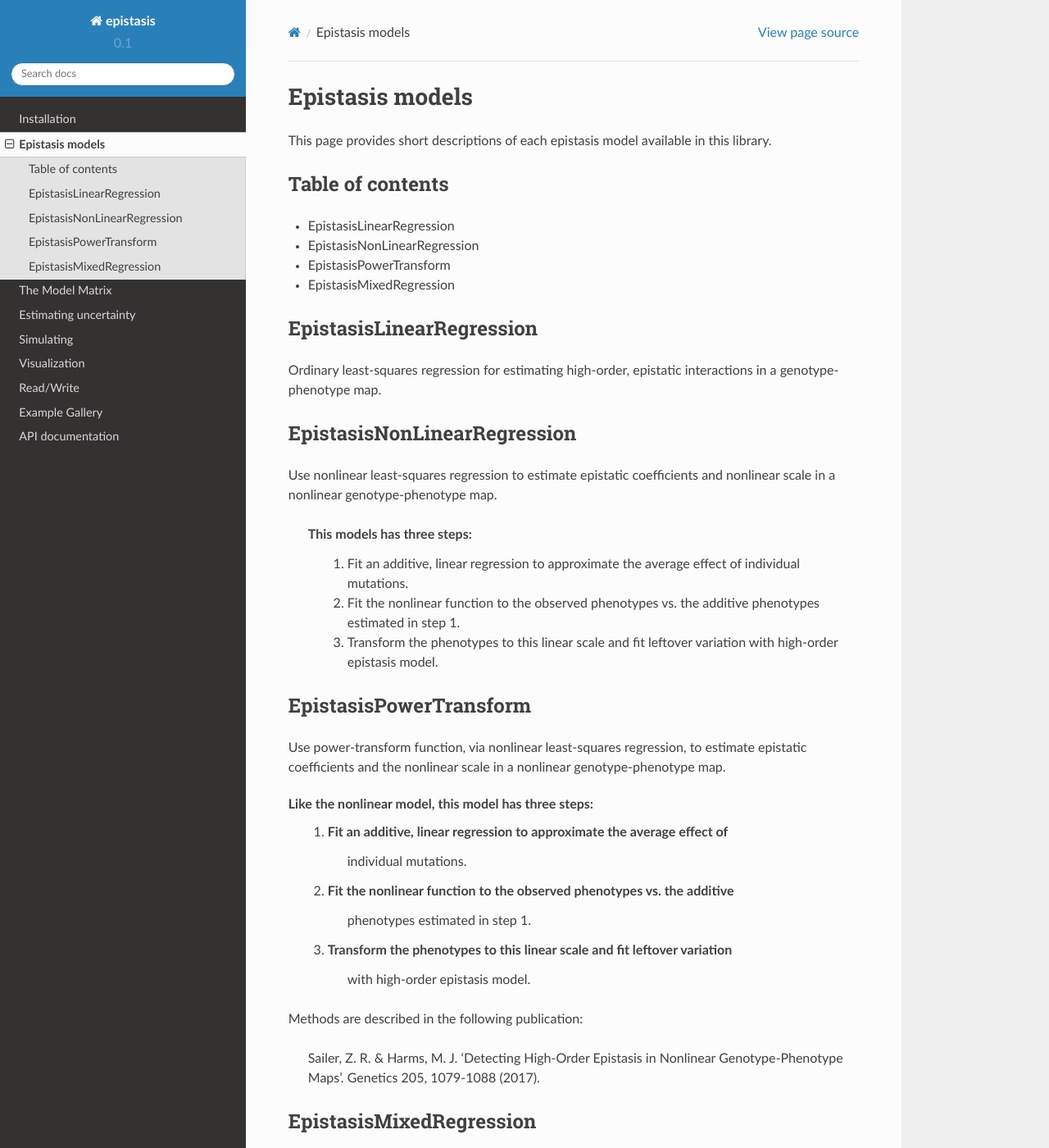
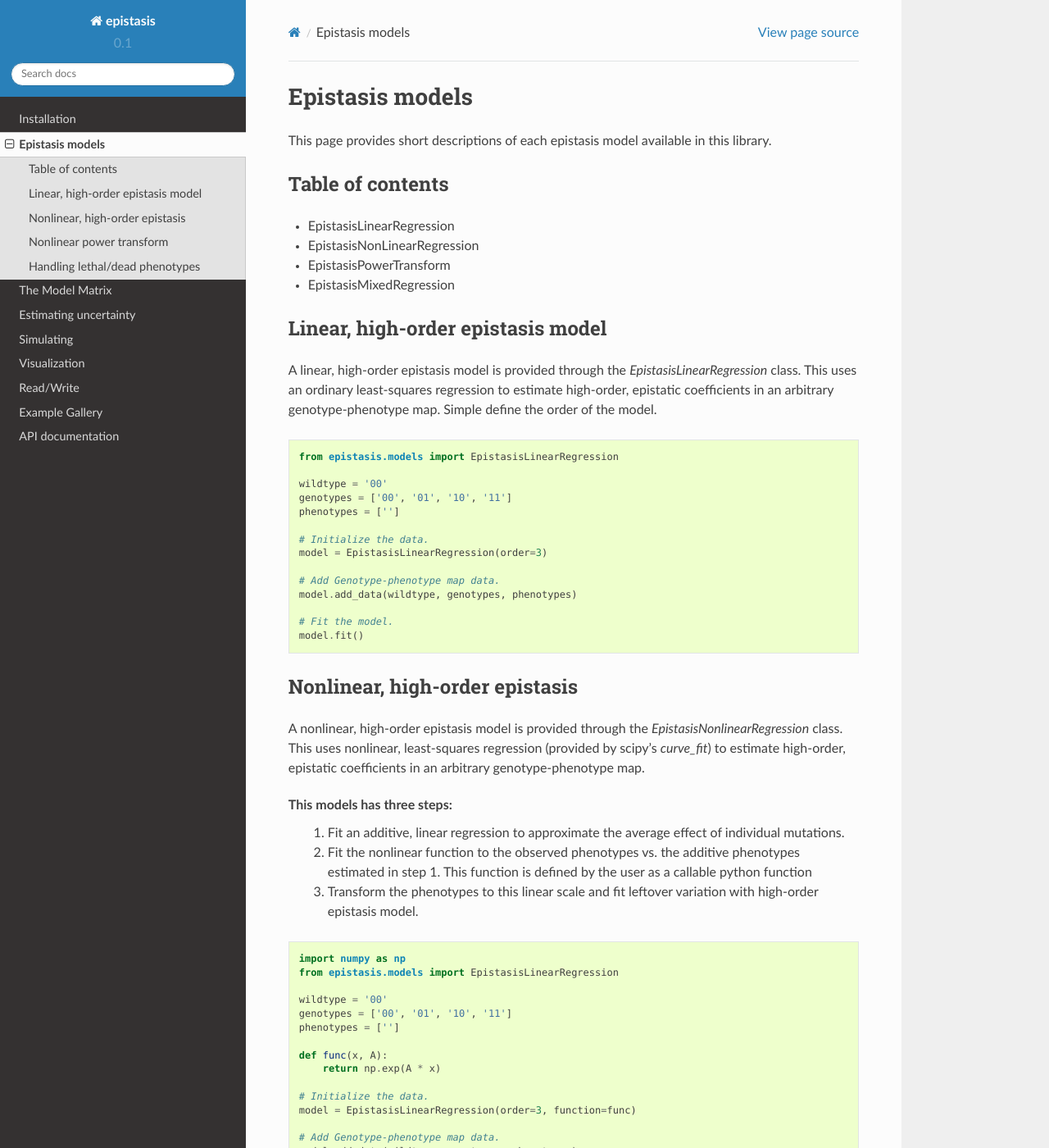
Before and after one commit to harmslab/epistasis, a Sphinx documentation site: the page built from docs/pages/models.rst, in a window 1280 px wide and 1400 px high. Shown: the whole window at 82% size. Built offline with Sphinx 7.4.7 and the Read the Docs theme 2.0.0, drawn with Linux system fonts in a browser that asks for light colours; some of the changed text lies outside the part shown.

Commit message:
working on docs

```diff
--- a/docs/index.rst
+++ b/docs/index.rst
@@ -3,8 +3,8 @@
    You can adapt this file completely to your liking, but it should at least
    contain the root `toctree` directive.
 
-``epistasis`` documentation
-===========================
+Epistasis documentation
+=======================
 
 A Python API for modeling statistical, high-order epistasis in genotype-phenotype maps.
 This library provides modules to:
--- a/docs/pages/models.rst
+++ b/docs/pages/models.rst
@@ -12,33 +12,78 @@ Table of contents
 * EpistasisMixedRegression
 
 
-EpistasisLinearRegression
+Linear, high-order epistasis model
+----------------------------------
+
+A linear, high-order epistasis model is provided through the
+`EpistasisLinearRegression` class. This uses an ordinary least-squares
+regression to estimate high-order, epistatic coefficients in an arbitrary
+genotype-phenotype map. Simple define the order of the model.
+
+.. code-block:: python
+
+  from epistasis.models import EpistasisLinearRegression
+
+  wildtype = '00'
+  genotypes = ['00', '01', '10', '11']
+  phenotypes = ['']
+
+  # Initialize the data.
+  model = EpistasisLinearRegression(order=3)
+
+  # Add Genotype-phenotype map data.
+  model.add_data(wildtype, genotypes, phenotypes)
+
+  # Fit the model.
+  model.fit()
+
+
+Nonlinear, high-order epistasis
+-------------------------------
+
+A nonlinear, high-order epistasis model is provided through the
+`EpistasisNonlinearRegression` class. This uses nonlinear, least-squares
+regression (provided by scipy's `curve_fit`) to estimate high-order, epistatic
+coefficients in an arbitrary genotype-phenotype map.
+
+This models has three steps:
+  1. Fit an additive, linear regression to approximate the average effect of individual mutations.
+  2. Fit the nonlinear function to the observed phenotypes vs. the additive phenotypes estimated in step 1. This function is defined by the user as a callable python function
+  3. Transform the phenotypes to this linear scale and fit leftover variation with high-order epistasis model.
+
+.. code-block:: python
+
+  import numpy as np
+  from epistasis.models import EpistasisLinearRegression
+
+  wildtype = '00'
+  genotypes = ['00', '01', '10', '11']
+  phenotypes = ['']
+
+  def func(x, A):
+      return np.exp(A * x)
+
+  # Initialize the data.
+  model = EpistasisLinearRegression(order=3, function=func)
+
+  # Add Genotype-phenotype map data.
+  model.add_data(wildtype, genotypes, phenotypes)
+
+  # Fit the model.
+  model.fit(A=1)
+
+
+Nonlinear power transform
 -------------------------
 
-Ordinary least-squares regression for estimating high-order, epistatic interactions in a genotype-phenotype map.
-
-EpistasisNonLinearRegression
-----------------------------
-
-Use nonlinear least-squares regression to estimate epistatic coefficients and nonlinear scale in a nonlinear genotype-phenotype map.
-
-  This models has three steps:
-      1. Fit an additive, linear regression to approximate the average effect of individual mutations.
-      2. Fit the nonlinear function to the observed phenotypes vs. the additive phenotypes estimated in step 1.
-      3. Transform the phenotypes to this linear scale and fit leftover variation with high-order epistasis model.
-
-EpistasisPowerTransform
------------------------
-
-Use power-transform function, via nonlinear least-squares regression, to estimate epistatic coefficients and the nonlinear scale in a nonlinear genotype-phenotype map.
+Use power-transform function, via nonlinear least-squares regression, to
+estimate epistatic coefficients and the nonlinear scale in a nonlinear
+genotype-phenotype map.
 
 Like the nonlinear model, this model has three steps:
-    1. Fit an additive, linear regression to approximate the average effect of
-        individual mutations.
-    2. Fit the nonlinear function to the observed phenotypes vs. the additive
-        phenotypes estimated in step 1.
-    3. Transform the phenotypes to this linear scale and fit leftover variation
-        with high-order epistasis model.
+  1. Fit an additive, linear regression to approximate the average effect of individual mutations.
+  2. Fit the nonlinear function to the observed phenotypes vs. the additive phenotypes estimated in step 1.
+  3. Transform the phenotypes to this linear scale and fit leftover variation with high-order epistasis model.
 
 Methods are described in the following publication:
 
@@ -46,7 +91,7 @@ Methods are described in the following publication:
     Genotype-Phenotype Maps'. Genetics 205, 1079-1088 (2017).
 
 
-EpistasisMixedRegression
-------------------------
+Handling lethal/dead phenotypes
+-------------------------------
 
 A high-order epistasis regression that first classifies genotypes as viable/nonviable (given some threshold) and then estimates epistatic coefficients in viable phenotypes.
```
Also changed, not shown: docs/gallery/index.rst (+10 -5 lines), docs/pages/install.rst (+5 -2 lines), 1 other file.
